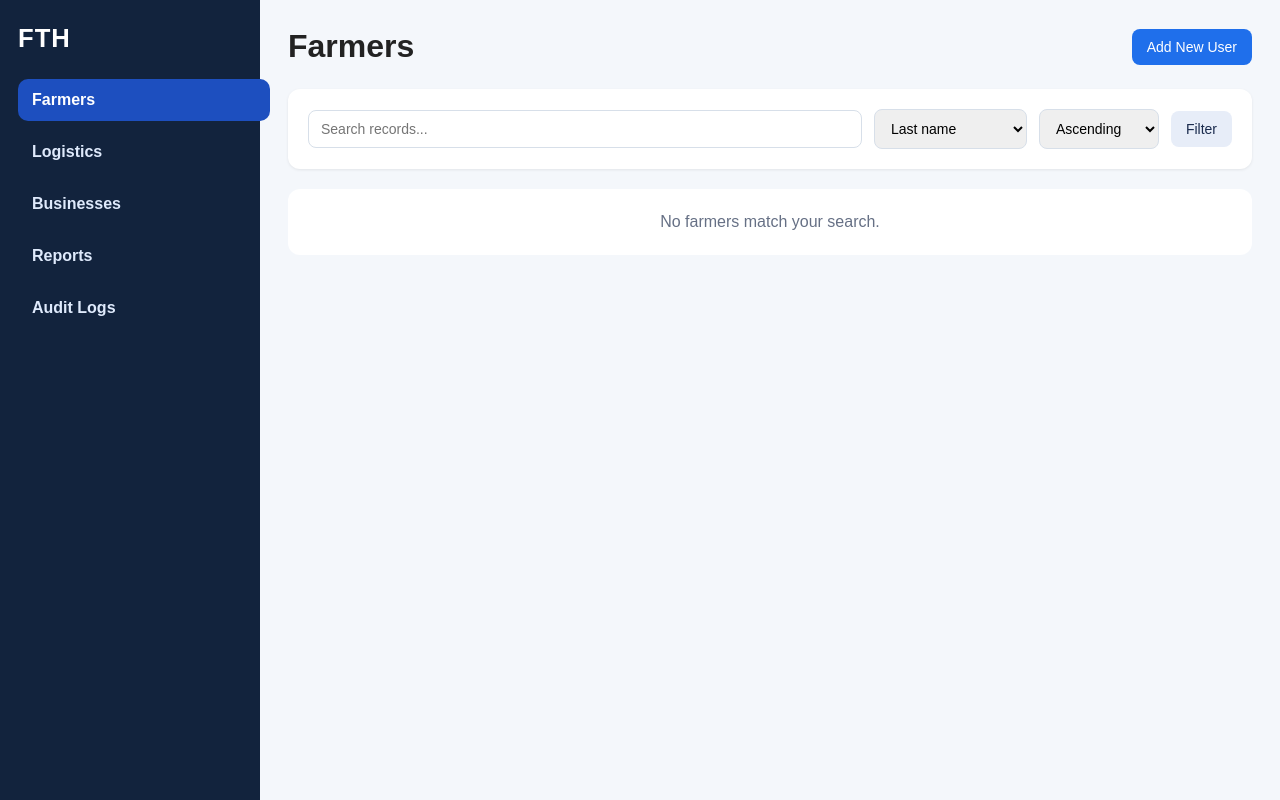
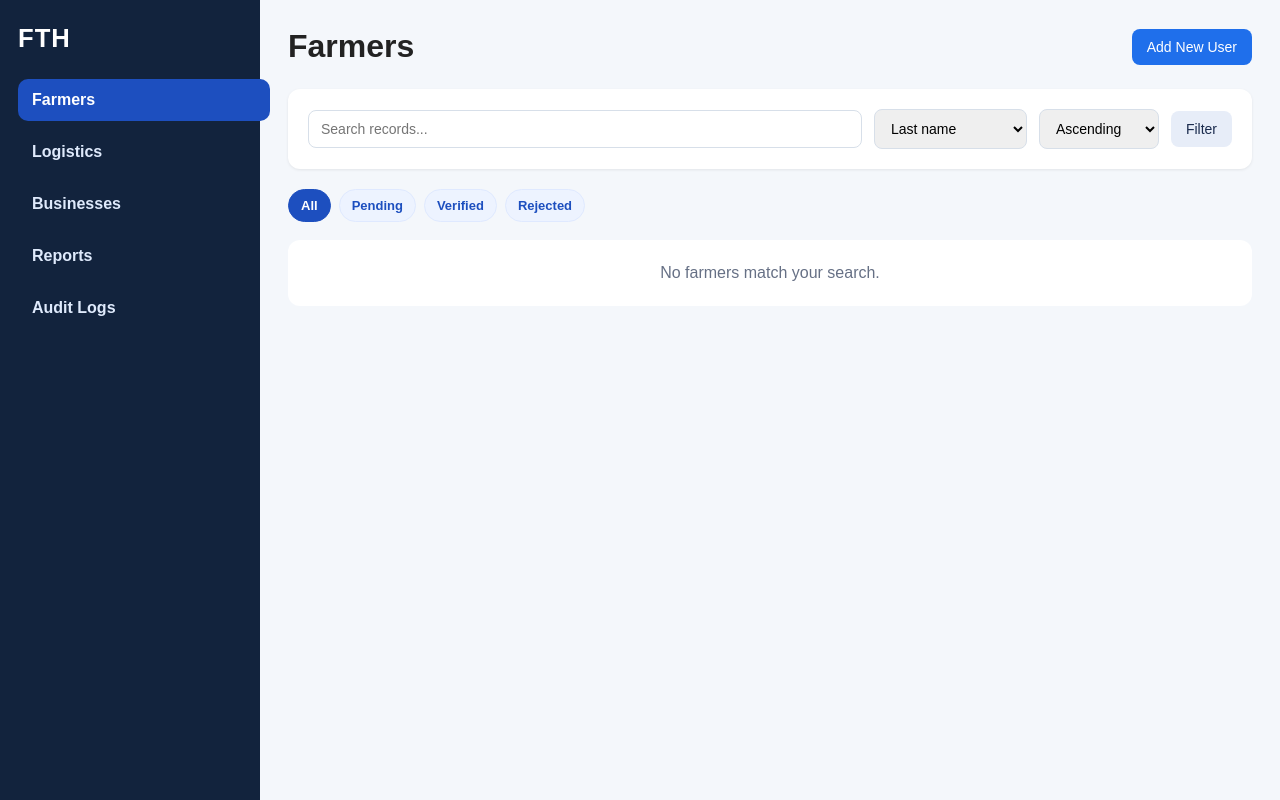
Before and after one commit to 2ChrisChross/fth_backend_, a Django app: page /dashboard/ in a window 1280 px wide. Run offline with Django 5.2, Linux system fonts and the light colour scheme.

Commit message:
last commit of the day

```diff
--- a/api/views.py
+++ b/api/views.py
@@ -120,9 +120,10 @@ def _format_person_name(first_name=None, middle_name=None, last_name=None):
     return "-"
 
 
-def _dashboard_stage_rows(section, query, sort_field=None, sort_dir="asc"):
+def _dashboard_stage_rows(section, query, sort_field=None, sort_dir="asc", status_filter="all"):
     sort_field = sort_field or "last_name"
     sort_dir = "asc" if sort_dir not in {"asc", "desc"} else sort_dir
+    status_filter = status_filter or "all"
     descending = sort_dir == "desc"
 
     def order_value(*fields):
@@ -141,6 +142,13 @@ def _dashboard_stage_rows(section, query, sort_field=None, sort_dir="asc"):
             users = users.order_by(*order_value("user_id"))
         else:
             users = users.order_by(*order_value("last_name", "first_name", "middle_name", "user_id"))
+
+        if status_filter == "pending":
+            users = users.filter(is_verified__in=[0, None])
+        elif status_filter == "verified":
+            users = users.filter(is_verified__in=[1, True, "1"])
+        elif status_filter == "rejected":
+            users = users.filter(is_verified=2)
 
         if query:
             users = users.filter(
@@ -204,6 +212,15 @@ def _dashboard_stage_rows(section, query, sort_field=None, sort_dir="asc"):
         else:
             vehicles = vehicles.order_by(*order_value("user__last_name", "user__first_name", "user__middle_name", "vehicle_id"))
 
+        if status_filter == "pending":
+            vehicles = vehicles.filter(current_health_status__in=[0, None])
+        elif status_filter == "healthy":
+            vehicles = vehicles.filter(current_health_status=1)
+        elif status_filter == "maintenance":
+            vehicles = vehicles.filter(current_health_status=2)
+        elif status_filter == "disabled":
+            vehicles = vehicles.filter(current_health_status=3)
+
         if query:
             vehicles = vehicles.filter(
                 Q(plate_number__icontains=query)
@@ -248,6 +265,13 @@ def _dashboard_stage_rows(section, query, sort_field=None, sort_dir="asc"):
             businesses = businesses.order_by(*order_value("user__last_name", "user__first_name", "business_name"))
         else:
             businesses = businesses.order_by(*order_value("business_name", "user__last_name", "user__first_name"))
+
+        if status_filter == "pending":
+            businesses = businesses.filter(is_verified__in=[0, None])
+        elif status_filter == "approved":
+            businesses = businesses.filter(is_verified__in=[1, True, "1"])
+        elif status_filter == "rejected":
+            businesses = businesses.filter(is_verified=2)
 
         if query:
             businesses = businesses.filter(
@@ -370,6 +394,7 @@ def dashboard_users(request):
     query = (request.GET.get("q") or "").strip()
     sort_field = request.GET.get("sort_field", "last_name")
     sort_dir = request.GET.get("sort_dir", "asc")
+    status_filter = request.GET.get("status_filter", "all")
     section = (request.POST.get("section") or request.GET.get("section") or "farmers").strip() or "farmers"
     legacy_sort = request.GET.get("sort")
     if legacy_sort and not sort_field:
@@ -430,7 +455,7 @@ def dashboard_users(request):
                             new_values={"is_verified": business.is_verified},
                             request=request,
                         )
-        return redirect(f"/dashboard/?section={section}&q={query}&sort_field={sort_field}&sort_dir={sort_dir}")
+        return redirect(f"/dashboard/?section={section}&q={query}&sort_field={sort_field}&sort_dir={sort_dir}&status_filter={status_filter}")
 
     if not database_ready_for_dashboard():
         return render(
@@ -441,13 +466,14 @@ def dashboard_users(request):
                 "query": query,
                 "sort_field": sort_field,
                 "sort_dir": sort_dir,
+                "status_filter": status_filter,
                 "section": section,
                 "db_error": """The database tables for this app have not been created yet.
                 Run your migrations or connect the project to the correct database.""",
             },
         )
 
-    dashboard_rows = _dashboard_stage_rows(section, query, sort_field, sort_dir)
+    dashboard_rows = _dashboard_stage_rows(section, query, sort_field, sort_dir, status_filter)
     sidebar_sections = [
         {"key": "farmers", "label": "Farmers"},
         {"key": "logistics", "label": "Logistics"},
@@ -464,6 +490,7 @@ def dashboard_users(request):
             "query": query,
             "sort_field": sort_field,
             "sort_dir": sort_dir,
+            "status_filter": status_filter,
             "section": section,
             "sections": sidebar_sections,
         },
--- a/templates/api/dashboard.html
+++ b/templates/api/dashboard.html
@@ -158,6 +158,28 @@
         .status-form select {
             min-width: 110px;
         }
+        .status-chip-row {
+            display: flex;
+            flex-wrap: wrap;
+            gap: 8px;
+            margin: 14px 0 18px;
+        }
+        .status-chip {
+            display: inline-block;
+            padding: 8px 12px;
+            border-radius: 999px;
+            text-decoration: none;
+            background: #edf3ff;
+            color: #1d4fbf;
+            font-size: 13px;
+            font-weight: 600;
+            border: 1px solid #dfe9ff;
+        }
+        .status-chip.active {
+            background: #1d4fbf;
+            color: white;
+            border-color: #1d4fbf;
+        }
         .empty {
             padding: 24px;
             text-align: center;
@@ -234,10 +256,30 @@
                         </select>
 
                         <button class="btn btn-secondary" type="submit">Filter</button>
-                        {% if query or sort_field != 'last_name' and sort_field != 'business_name' and sort_field != 'newest' and sort_field != 'verification' and sort_field != 'status' and sort_field != 'farm_size' and sort_field != 'capacity' and sort_field != 'action' and sort_field != 'user' and sort_field != 'owner' and sort_field != 'plate_number' or sort_dir != 'asc' %}
+                        {% if query or sort_field != 'last_name' and sort_field != 'business_name' and sort_field != 'newest' and sort_field != 'verification' and sort_field != 'status' and sort_field != 'farm_size' and sort_field != 'capacity' and sort_field != 'action' and sort_field != 'user' and sort_field != 'owner' and sort_field != 'plate_number' or sort_dir != 'asc' or status_filter != 'all' %}
                             <a class="btn btn-secondary" href="{% url 'dashboard_users' %}?section={{ section }}">Clear</a>
                         {% endif %}
                     </form>
+                </div>
+
+                <div class="status-chip-row">
+                    {% if section == 'farmers' %}
+                        <a class="status-chip {% if status_filter == 'all' %}active{% endif %}" href="{% url 'dashboard_users' %}?section={{ section }}&sort_field={{ sort_field }}&sort_dir={{ sort_dir }}&status_filter=all">All</a>
+                        <a class="status-chip {% if status_filter == 'pending' %}active{% endif %}" href="{% url 'dashboard_users' %}?section={{ section }}&sort_field={{ sort_field }}&sort_dir={{ sort_dir }}&status_filter=pending">Pending</a>
+                        <a class="status-chip {% if status_filter == 'verified' %}active{% endif %}" href="{% url 'dashboard_users' %}?section={{ section }}&sort_field={{ sort_field }}&sort_dir={{ sort_dir }}&status_filter=verified">Verified</a>
+                        <a class="status-chip {% if status_filter == 'rejected' %}active{% endif %}" href="{% url 'dashboard_users' %}?section={{ section }}&sort_field={{ sort_field }}&sort_dir={{ sort_dir }}&status_filter=rejected">Rejected</a>
+                    {% elif section == 'logistics' %}
+                        <a class="status-chip {% if status_filter == 'all' %}active{% endif %}" href="{% url 'dashboard_users' %}?section={{ section }}&sort_field={{ sort_field }}&sort_dir={{ sort_dir }}&status_filter=all">All</a>
+                        <a class="status-chip {% if status_filter == 'pending' %}active{% endif %}" href="{% url 'dashboard_users' %}?section={{ section }}&sort_field={{ sort_field }}&sort_dir={{ sort_dir }}&status_filter=pending">Pending</a>
+                        <a class="status-chip {% if status_filter == 'healthy' %}active{% endif %}" href="{% url 'dashboard_users' %}?section={{ section }}&sort_field={{ sort_field }}&sort_dir={{ sort_dir }}&status_filter=healthy">Healthy</a>
+                        <a class="status-chip {% if status_filter == 'maintenance' %}active{% endif %}" href="{% url 'dashboard_users' %}?section={{ section }}&sort_field={{ sort_field }}&sort_dir={{ sort_dir }}&status_filter=maintenance">Maintenance</a>
+                        <a class="status-chip {% if status_filter == 'disabled' %}active{% endif %}" href="{% url 'dashboard_users' %}?section={{ section }}&sort_field={{ sort_field }}&sort_dir={{ sort_dir }}&status_filter=disabled">Disabled</a>
+                    {% elif section == 'businesses' %}
+                        <a class="status-chip {% if status_filter == 'all' %}active{% endif %}" href="{% url 'dashboard_users' %}?section={{ section }}&sort_field={{ sort_field }}&sort_dir={{ sort_dir }}&status_filter=all">All</a>
+                        <a class="status-chip {% if status_filter == 'pending' %}active{% endif %}" href="{% url 'dashboard_users' %}?section={{ section }}&sort_field={{ sort_field }}&sort_dir={{ sort_dir }}&status_filter=pending">Pending</a>
+                        <a class="status-chip {% if status_filter == 'approved' %}active{% endif %}" href="{% url 'dashboard_users' %}?section={{ section }}&sort_field={{ sort_field }}&sort_dir={{ sort_dir }}&status_filter=approved">Approved</a>
+                        <a class="status-chip {% if status_filter == 'rejected' %}active{% endif %}" href="{% url 'dashboard_users' %}?section={{ section }}&sort_field={{ sort_field }}&sort_dir={{ sort_dir }}&status_filter=rejected">Rejected</a>
+                    {% endif %}
                 </div>
 
                 {% if rows %}
```
Also changed, not shown: fth_backend/settings.py (+3 -10 lines).
